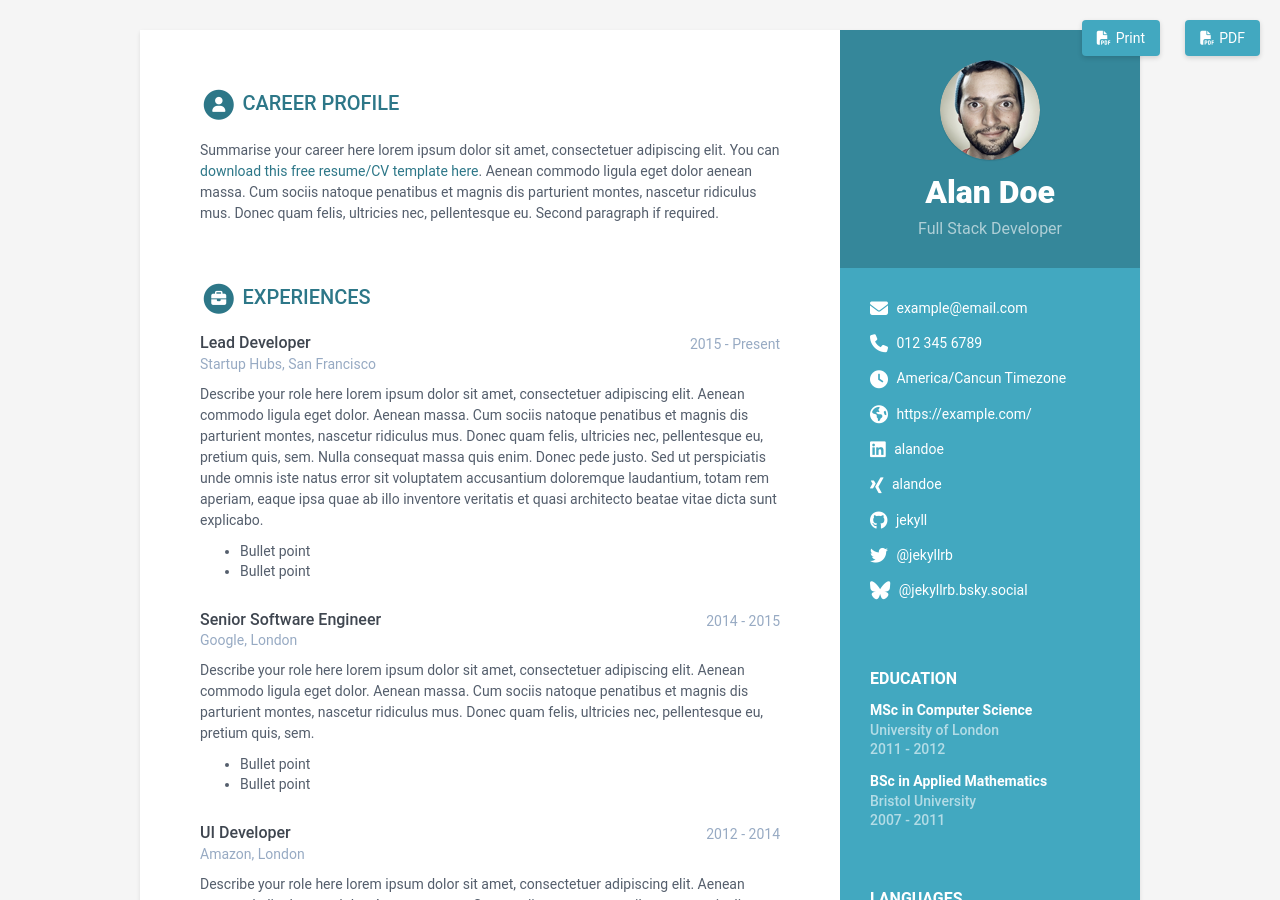
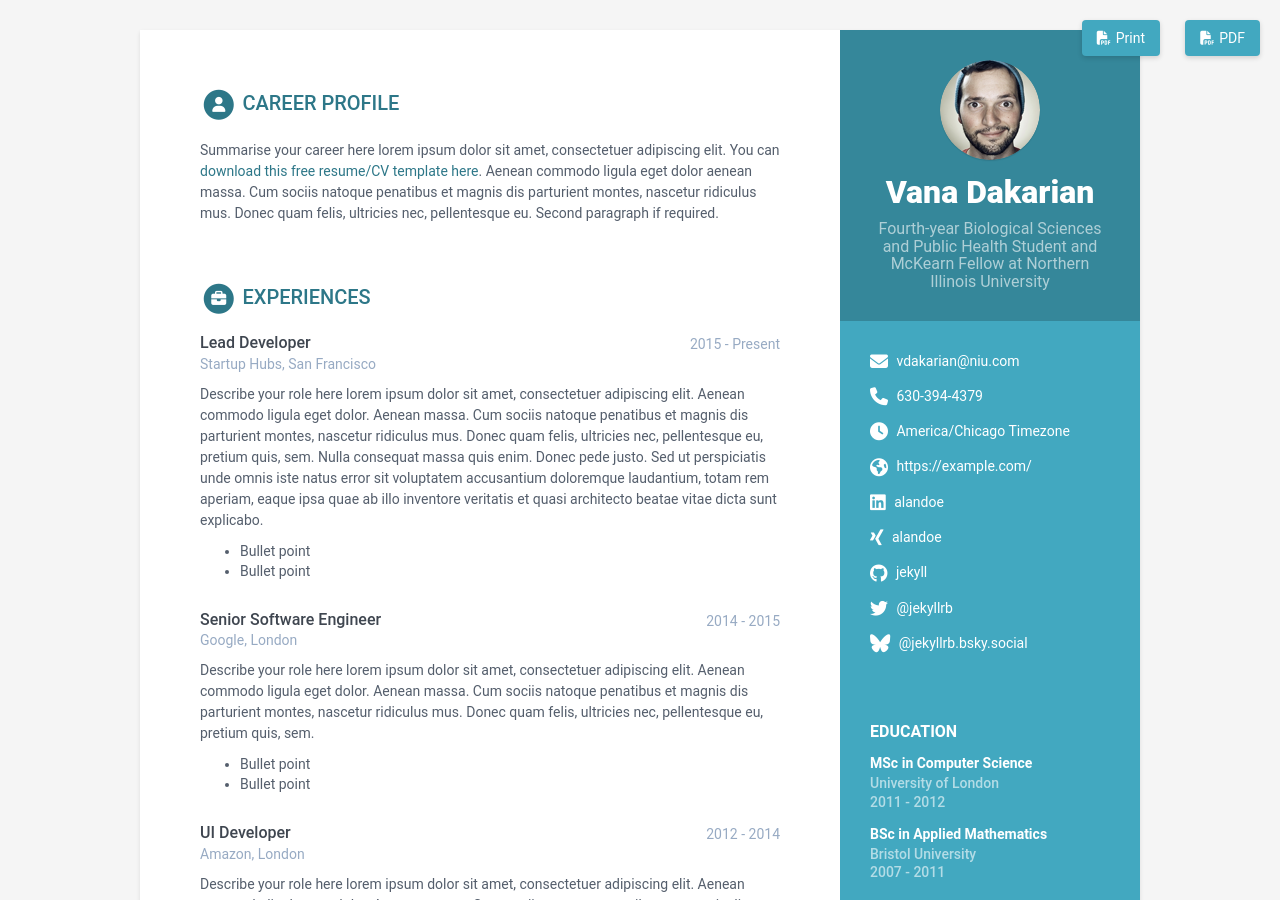
Before and after one commit to vanachill/resume, a Jekyll site: the page built from index.html, in a window 1280 px wide and 900 px high. Built offline with Jekyll 4.4.1, drawn with Linux system fonts in a browser that asks for light colours.

Commit message:
Update data.yml

```diff
--- a/_data/data.yml
+++ b/_data/data.yml
@@ -8,14 +8,14 @@ sidebar:
   education: True # set to False if you want education in main section instead of in sidebar
 
   # Profile information
-  name: Alan Doe
-  tagline: Full Stack Developer
+  name: Vana Dakarian
+  tagline: Fourth-year Biological Sciences and Public Health Student and McKearn Fellow at Northern Illinois University
   avatar: profile.png #place a 100x100 picture inside /assets/images/ folder and provide the name of the file below
 
   # Sidebar links
-  email: example@email.com
-  phone: 012 345 6789
-  timezone: America/Cancun # Enter your timezone, e.g., America/Havana, Africa/Casablanca, America/North_Dakota/Center
+  email: vdakarian@niu.com
+  phone: 630-394-4379
+  timezone: America/Chicago # Enter your timezone, e.g., America/Havana, Africa/Casablanca, America/North_Dakota/Center
   citizenship:
   website: https://example.com/ # Include the full website URL, including "http://" or "https://".
   linkedin: alandoe
```
